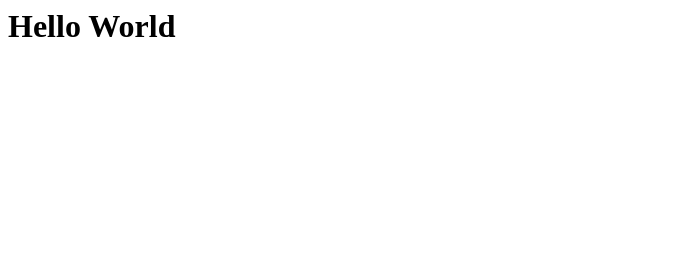
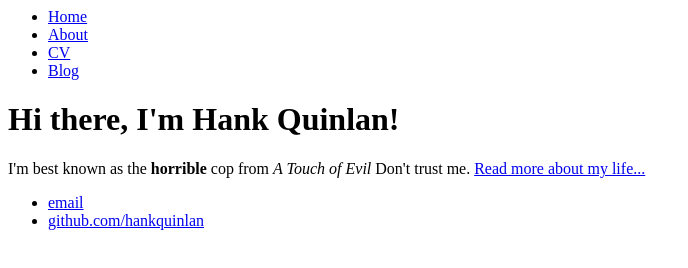
Before and after one commit to ValentinaTallqvist/CV, a plain HTML site: page index.html in a window 1280 px wide. Shown: the whole page, without its empty margins (0-688 px from the left). Drawn offline with Linux system fonts and the light colour scheme.

Commit message:
Update index.html

```diff
--- a/index.html
+++ b/index.html
@@ -1 +1,30 @@
-<h1>Hello World</>
+<html>
+	<head>
+		<title>Hank Quninlan, Horrible Cop</title>
+		<link rel="stylesheet" file="css/main.css" />
+		<link rel="stylesheet" type="text/css" href="css/main.css" media="screen" />
+	</head>
+
+	<body>
+		<nav>
+    		<ul>
+        		<li><a href="/">Home</a></li>
+	        	<li><a href="/about">About</a></li>
+        		<li><a href="/cv">CV</a></li>
+        		<li><a href="/blog">Blog</a></li>
+    		</ul>
+		</nav>
+		<div class="container">
+    		<div class="blurb">
+        		<h1>Hi there, I'm Hank Quinlan!</h1>
+				<p>I'm best known as the <strong>horrible</strong> cop from <em>A Touch of Evil</em> Don't trust me. <a href="/about">Read more about my life...</a></p>
+    		</div><!-- /.blurb -->
+		</div><!-- /.container -->
+		<footer>
+    		<ul>
+        		<li><a href="mailto:hankquinlanhub@gmail.com">email</a></li>
+        		<li><a href="https://github.com/hankquinlan">github.com/hankquinlan</a></li>
+			</ul>
+		</footer>
+	</body>
+</html>
```
